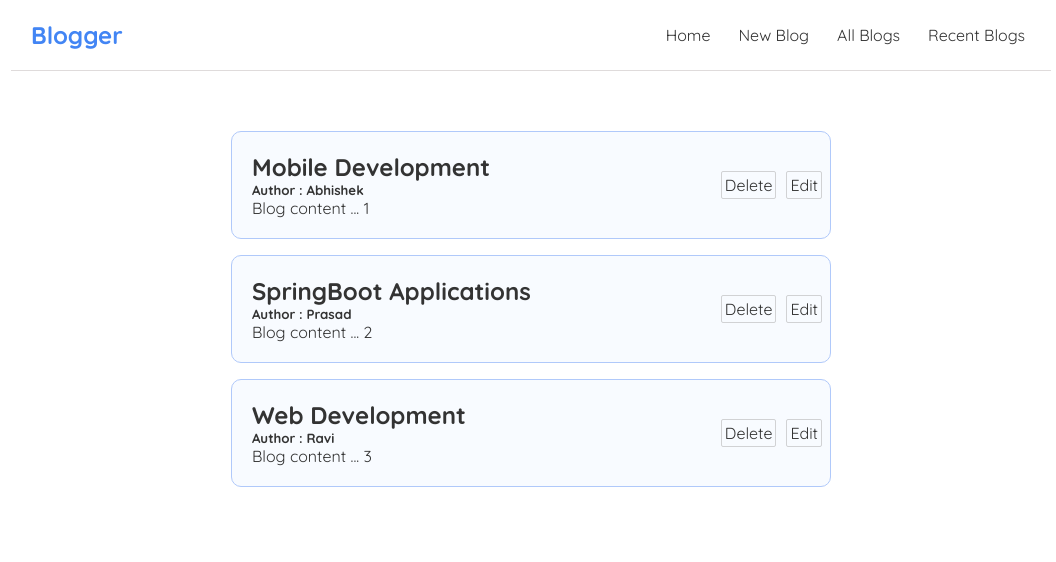
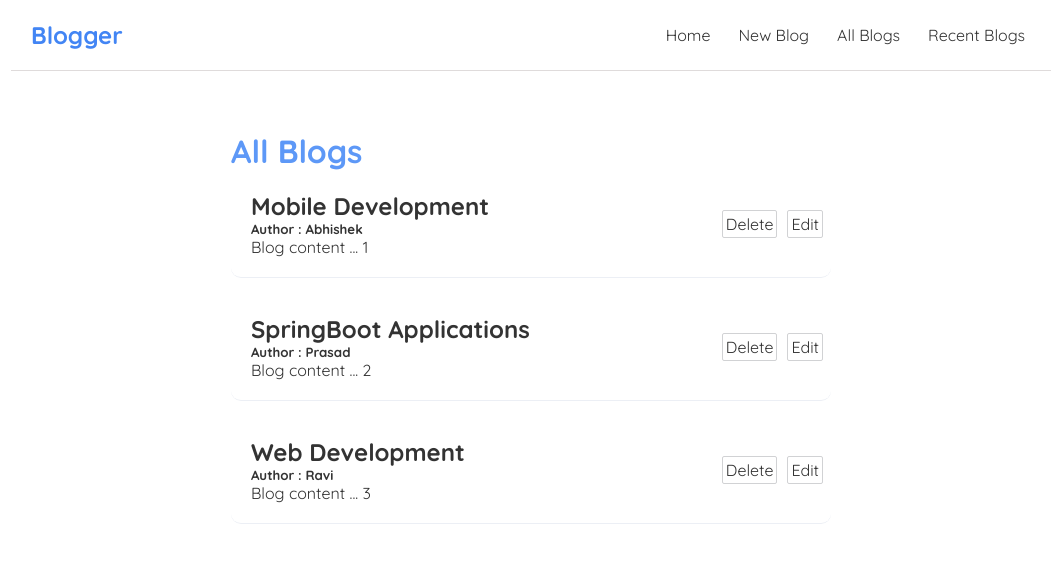
Before and after one commit to AbhishekBonageri-75/myblog, a React (Create React App) app: page / in a window 1280 px wide. Shown: the top 562 px of the page, without its empty margins (109-1165 px from the left). Built offline with nearby package versions, Linux system fonts and the light colour scheme.

Commit message:
Created reusable bloglist components and passed props to the component

```diff
--- /dev/null
+++ b/src/components/Bloglist.jsx
@@ -0,0 +1,25 @@
+import React from "react";
+const Bloglist = ({blogs , title}) => {
+    return (
+        <div className="bloglist">
+            <h1 style={{fontWeight: 'bold', color: '#5d98f7'}}>{title}</h1>
+             {blogs.map((blog)=>(
+                <div className="fulldiv">
+                    <div className="preview" key={blog.id}>
+                        <h2>{blog.title}</h2>
+                        <h5>Author : {blog.author}</h5>
+                        <p>{blog.body}</p>
+                    </div>
+                    <div className="options">
+                        <ul>
+                            <li>Delete</li>
+                            <li>Edit</li>
+                        </ul>
+                    </div>
+                </div>
+            ))}
+        </div>
+     );
+}
+
+export default Bloglist;
--- a/src/components/Home.jsx
+++ b/src/components/Home.jsx
@@ -1,5 +1,6 @@
 import React from "react";
 import { useState } from "react";
+import Bloglist from "./Bloglist";
 
 const Home = () => {
     const [title , setTitle] = useState();
@@ -16,22 +17,7 @@ const Home = () => {
 
     return (
         <div className="homeContent">
-            {blogs.map((blog)=>(
-                <div className="fulldiv">
-                    <div className="preview" key={blog.id}>
-                        <h2>{blog.title}</h2>
-                        <h5>Author : {blog.author}</h5>
-                        <p>{blog.body}</p>
-                    </div>
-                    <div className="options">
-                        <ul>
-                            <li>Delete</li>
-                            <li>Edit</li>
-
-                        </ul>
-                    </div>
-                </div>
-            ))}
+           <Bloglist blogs={blogs} title={"All Blogs"}/>
         </div>
      );
 }
--- a/src/index.css
+++ b/src/index.css
@@ -17,6 +17,7 @@
 .navbar h1 {
   /* color: #f1356d; */
   color: #4285f4;
+  /* color: #5d98f7; */
 }
 .navbar .links {
   margin-left: auto;
@@ -40,10 +41,13 @@
   /* border: 1px solid green; */
   /* width: 100%; */
   margin: 0 auto;
-  border: 1.5px solid #b0c9fa;
+  border-bottom: 1.5px solid #eceff5;
   margin-bottom: 1rem;
   border-radius: 10px;
-  background-color: #f8fbff;
+  /* background-color: #f7f9fc; */
+}
+.fulldiv:hover {
+  box-shadow: 1px 3px 5px rgba(0, 0, 0, 0.1);
 }
 .preview {
   /* border: 1px solid #b1b2b4; */
```
